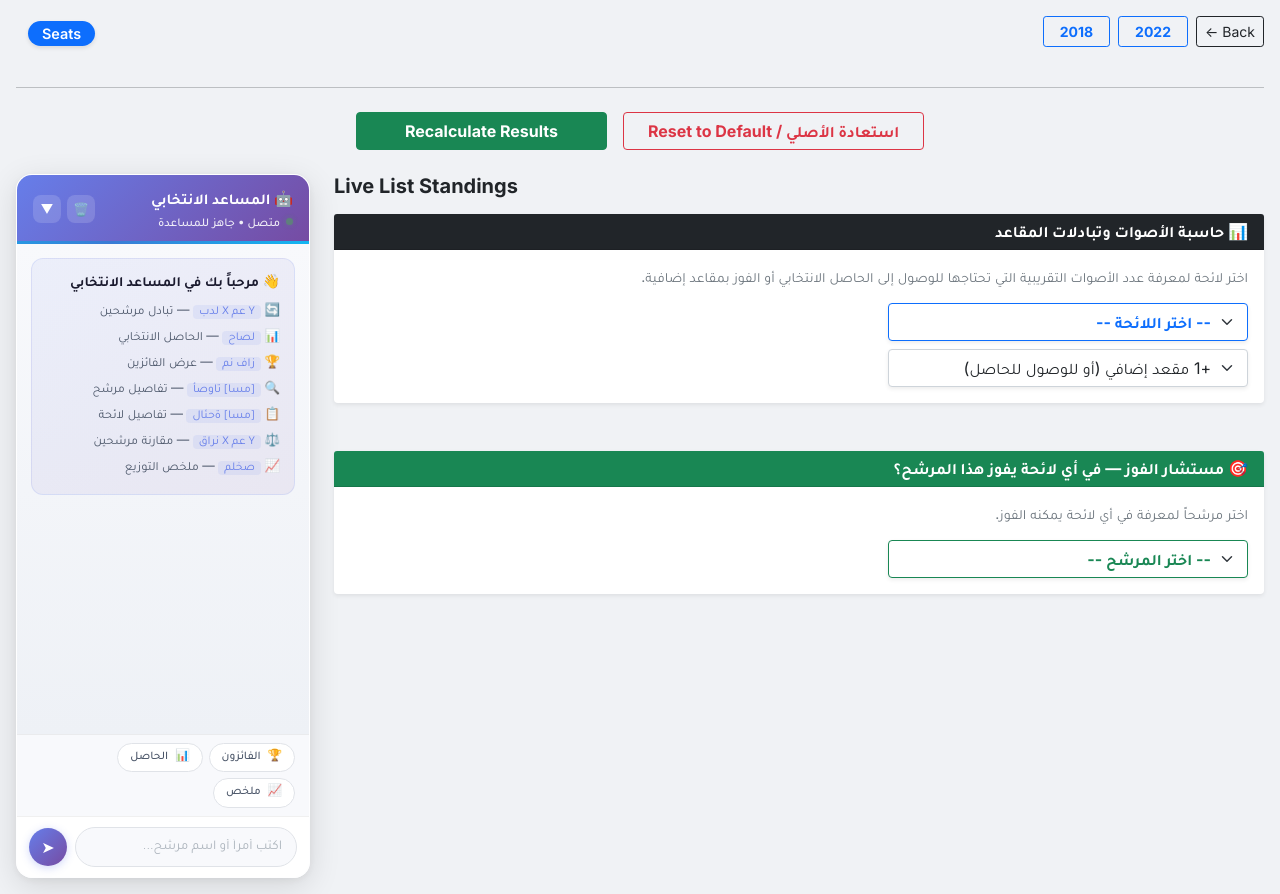
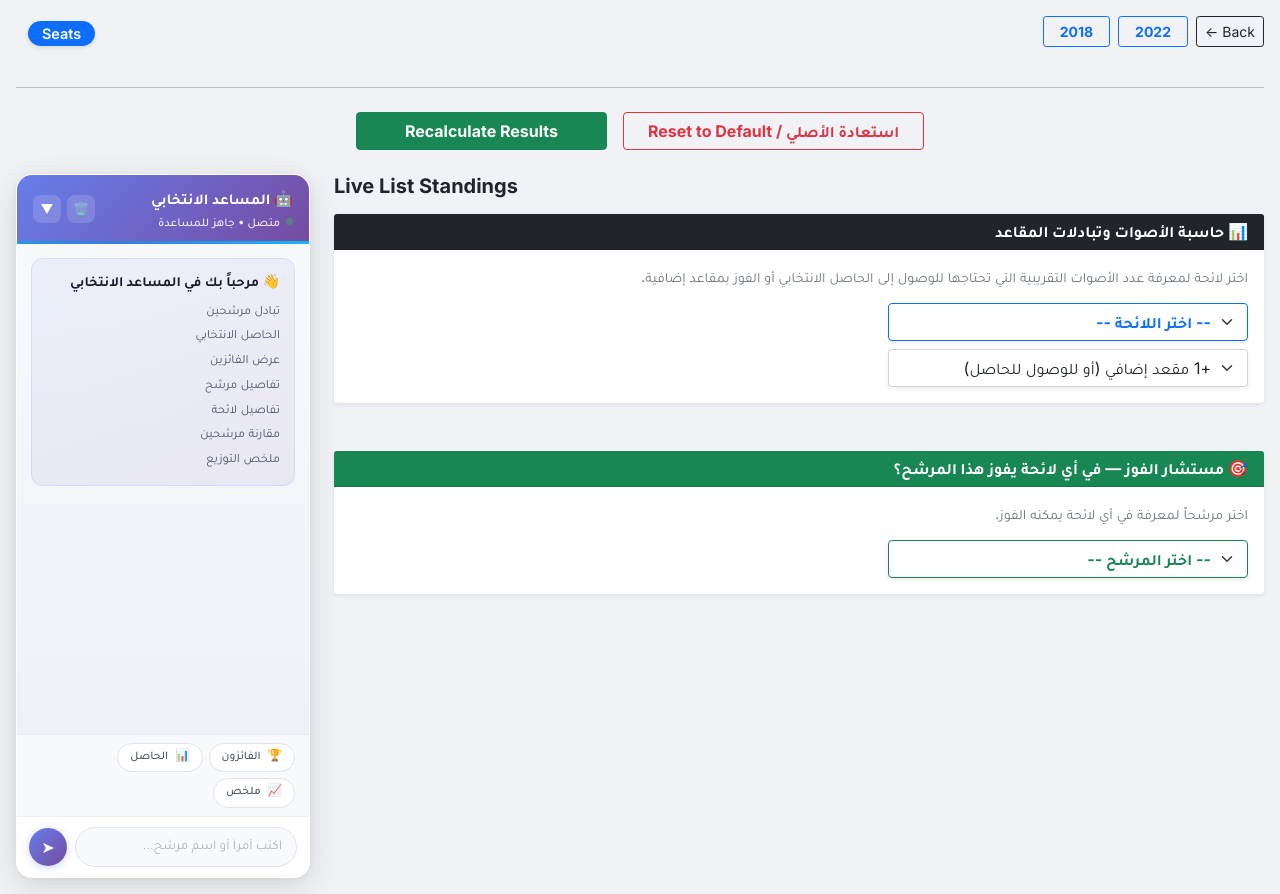
Before and after one commit to mohammadtout24/election-simulation, a Flask app: template templates/detail.html in a window 1280 px wide. Run offline with Flask 3, Linux system fonts and the light colour scheme; the template is opened without the code that fills it, so the values that code supplies are empty; some libraries are stand-ins or nearby versions.

Commit message:
change default chat

```diff
--- a/app.py
+++ b/app.py
@@ -1071,14 +1071,14 @@ def api_chat():
     # --- FALLBACK ---
     return jsonify({
         "reply": "<div style='font-size:0.82rem;'>يمكنني مساعدتك بـ:<br><br>"
-                 "<b>بدل X مع Y</b> — لتبديل مرشحين<br>"
-                 "<b>قارن X مع Y</b> — لمقارنة مرشحين<br>"
-                 "<b>حاصل</b> — الحاصل الانتخابي<br>"
-                 "<b>من فاز</b> — عرض الفائزين<br>"
-                 "<b>أصوات [اسم]</b> — تفاصيل مرشح<br>"
-                 "<b>لائحة [اسم]</b> — تفاصيل لائحة<br>"
-                 "<b>ملخص</b> — ملخص توزيع المقاعد<br>"
-                 "<b>أعلى</b> — أعلى 10 مرشحين</div>",
+                 " لتبديل مرشحين<br>"
+                 " لمقارنة مرشحين<br>"
+                 "الحاصل الانتخابي<br>"
+                 "من فاز — عرض الفائزين<br>"
+                 "أصوات [اسم] — تفاصيل مرشح<br>"
+                 "لائحة [اسم] — تفاصيل لائحة<br>"
+                 "ملخص — ملخص توزيع المقاعد<br>"
+                 "أعلى — أعلى 10 مرشحين</div>",
         "action": "none"
     })
 
--- a/templates/detail.html
+++ b/templates/detail.html
@@ -207,13 +207,13 @@
                     <div class="welcome-card">
                         <h6>👋 مرحباً بك في المساعد الانتخابي</h6>
                         <ul class="cmd-list">
-                            <li onclick="insertCommand('بدل')">🔄 <code>بدل X مع Y</code> — تبادل مرشحين</li>
-                            <li onclick="insertCommand('حاصل')">📊 <code>حاصل</code> — الحاصل الانتخابي</li>
-                            <li onclick="insertCommand('من فاز')">🏆 <code>من فاز</code> — عرض الفائزين</li>
-                            <li onclick="insertCommand('أصوات')">🔍 <code>أصوات [اسم]</code> — تفاصيل مرشح</li>
-                            <li onclick="insertCommand('لائحة')">📋 <code>لائحة [اسم]</code> — تفاصيل لائحة</li>
-                            <li onclick="insertCommand('قارن')">⚖️ <code>قارن X مع Y</code> — مقارنة مرشحين</li>
-                            <li onclick="insertCommand('ملخص')">📈 <code>ملخص</code> — ملخص التوزيع</li>
+                            <li onclick="insertCommand('بدل')"> تبادل مرشحين</li>
+                            <li onclick="insertCommand('حاصل')"> الحاصل الانتخابي</li>
+                            <li onclick="insertCommand('من فاز')"> عرض الفائزين</li>
+                            <li onclick="insertCommand('أصوات')"> تفاصيل مرشح</li>
+                            <li onclick="insertCommand('لائحة')"> تفاصيل لائحة</li>
+                            <li onclick="insertCommand('قارن')"> مقارنة مرشحين</li>
+                            <li onclick="insertCommand('ملخص')"> ملخص التوزيع</li>
                         </ul>
                     </div>
                 </div>
```
